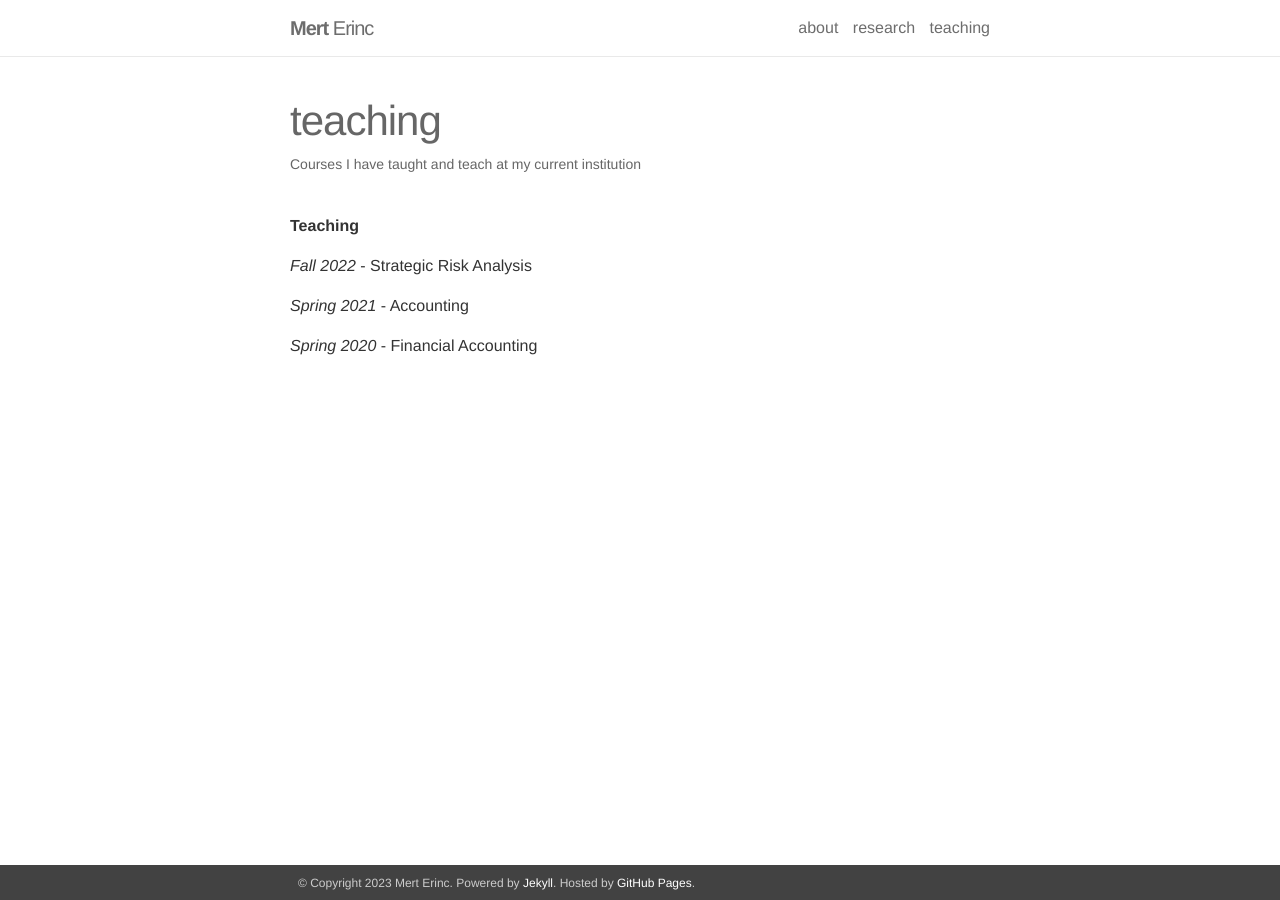
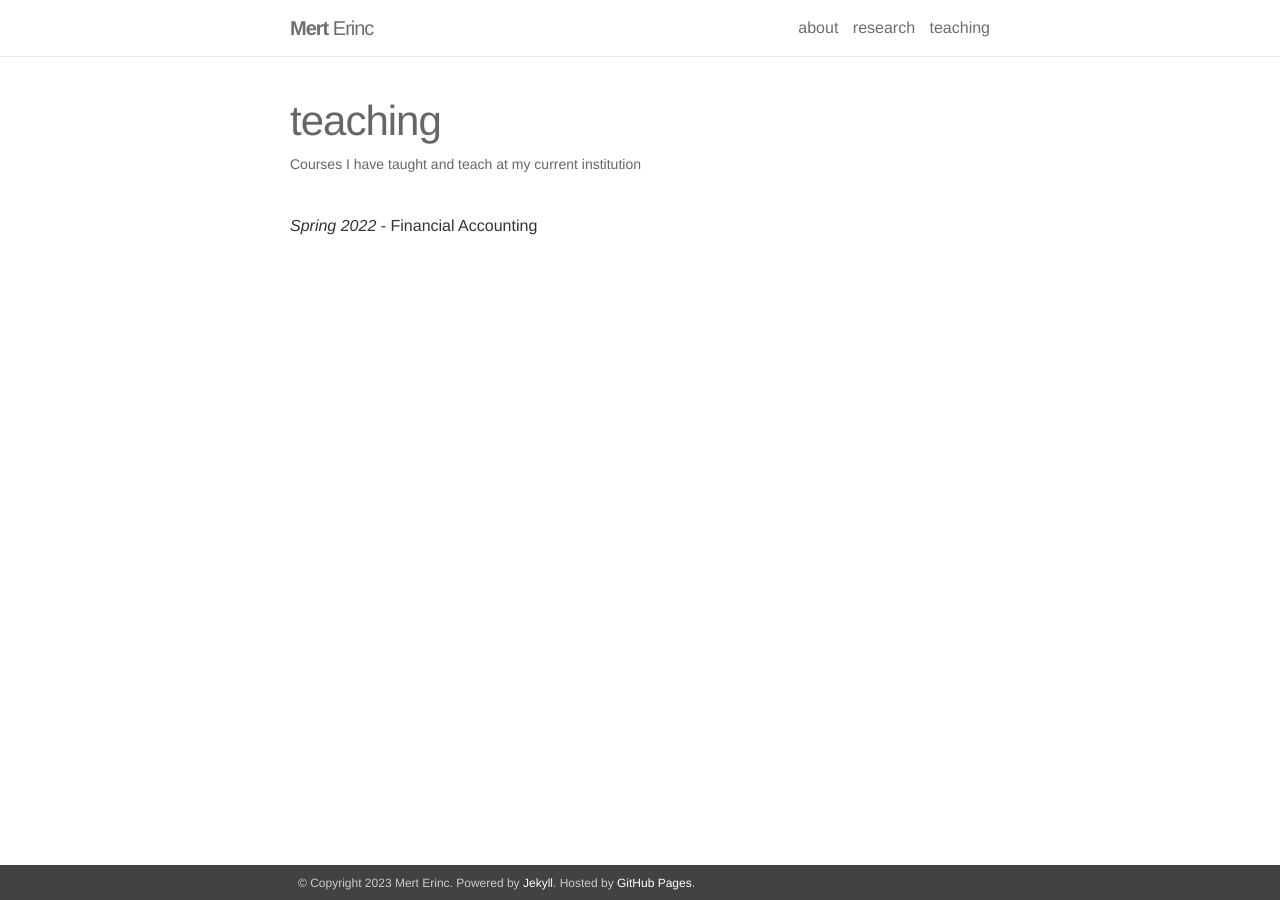
Before and after one commit to mrterinc/mrterinc.github.io, a Jekyll site: the page built from _pages/teaching.md, in a window 1280 px wide. Built offline with Jekyll 4.4.1, drawn with Linux system fonts in a browser that asks for light colours.

Commit message:
teaching correct

```diff
--- a/_pages/teaching.md
+++ b/_pages/teaching.md
@@ -5,10 +5,5 @@ permalink: /teaching/
 description: Courses I have taught and teach at my current institution
 ---
 
-**Teaching**
 
-*Fall 2022* - Strategic Risk Analysis
-
-*Spring 2021* - Accounting
-
-*Spring 2020* - Financial Accounting
+*Spring 2022* - Financial Accounting
```
